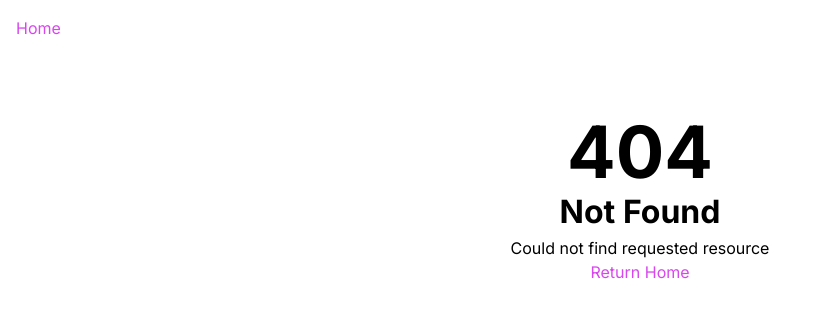
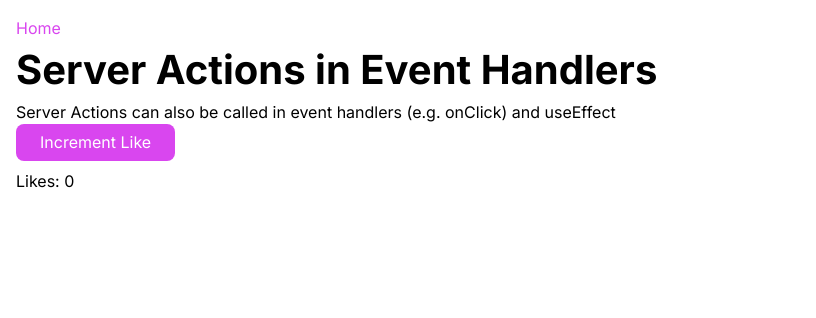
Before and after one commit to emanuelefavero/nextjs-app-router, a Next.js app: page /server-actions-events in a window 1280 px wide. Before the commit this address had no page. Shown: the top 318 px of the page, without its empty margins (0-816 px from the left). Built offline with nearby package versions, Linux system fonts and the light colour scheme.

Commit message:
add server-actions-events

```diff
--- a/app/actions.ts
+++ b/app/actions.ts
@@ -15,6 +15,10 @@ export async function simulateSlowNetwork() {
   redirect('/')
 }
 
+export async function incrementLike() {
+  return 1
+}
+
 // TIP: The redirect function allows you to programmatically redirect to another route in Server Components.
 // TIP: redirect and permanentRedirect can also be called in client components
 // TIP: permanentRedirect function can be used to redirect and return a 308 (permanent redirect) status code
--- a/app/page.tsx
+++ b/app/page.tsx
@@ -7,6 +7,9 @@ export default async function Home() {
       <ul>
         <li>
           <Link href='/server-actions'>Server Actions</Link>
+        </li>
+        <li>
+          <Link href='/server-actions-events'>Server Actions in Events</Link>
         </li>
         <li>
           <Link href='/search-parameters'>Search Parameters</Link>
--- /dev/null
+++ b/app/server-actions-events/page.tsx
@@ -0,0 +1,34 @@
+'use client'
+
+import { useState } from 'react'
+import { incrementLike } from '@/app/actions'
+
+export default function Page() {
+  const [likes, setLikes] = useState(0)
+
+  return (
+    <>
+      <h1>Server Actions in Event Handlers</h1>
+
+      <p>
+        Server Actions can also be called in event handlers {'('}e.g. onClick
+        {')'} and useEffect
+      </p>
+
+      <button
+        onClick={async () => {
+          const updatedLikes = await incrementLike()
+          setLikes(updatedLikes)
+        }}
+      >
+        Increment Like
+      </button>
+
+      <p className='mt-2'>Likes: {likes}</p>
+    </>
+  )
+}
+
+// TIP: You can pass additional arguments to a Server Action using the JavaScript bind method
+// @see https://nextjs.org/docs/app/building-your-application/data-fetching/server-actions-and-mutations#passing-additional-arguments
+// TIP: To improve the user experience, use useOptimistic and useTransition to update the UI before the Server Action finishes executing on the server
```
